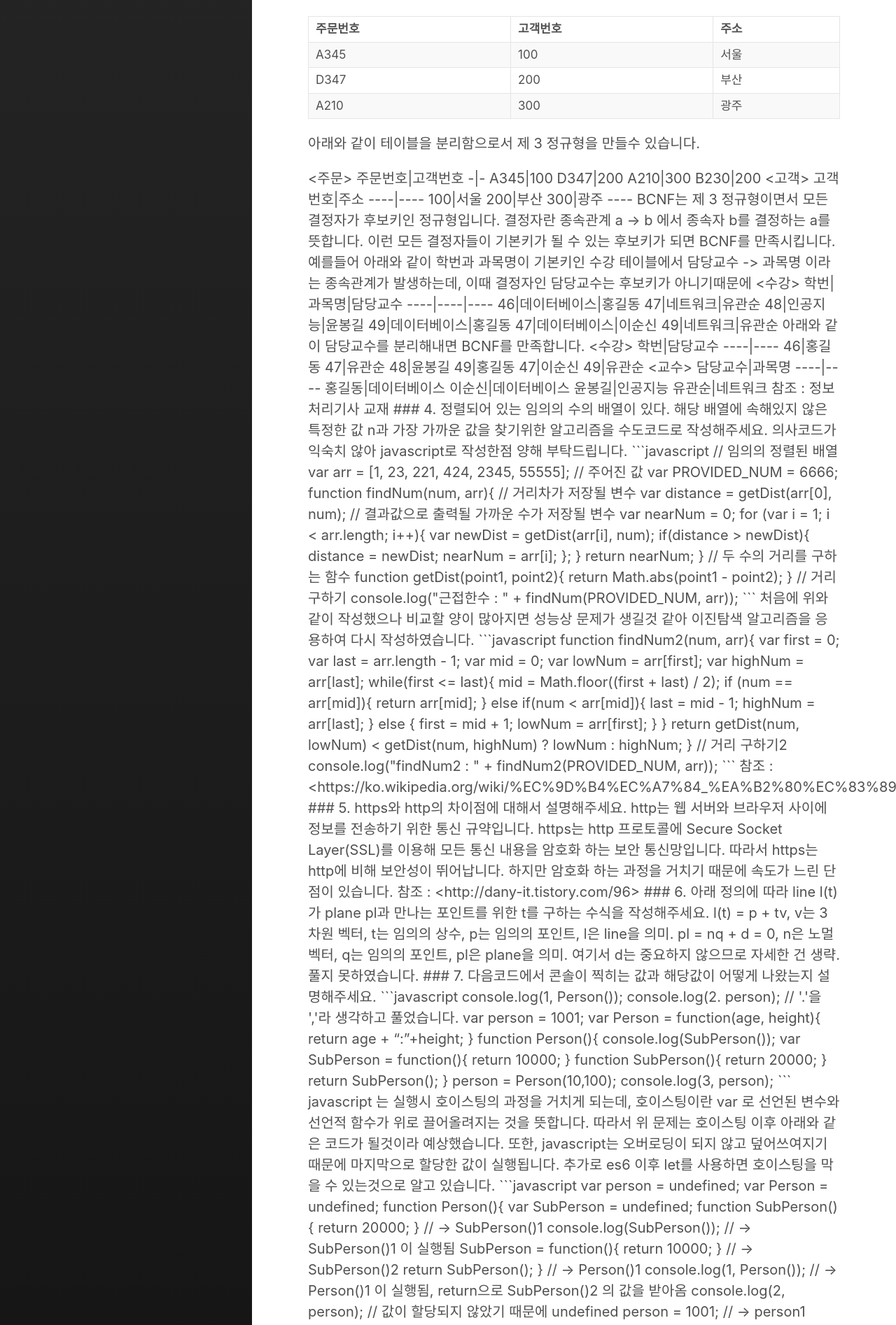
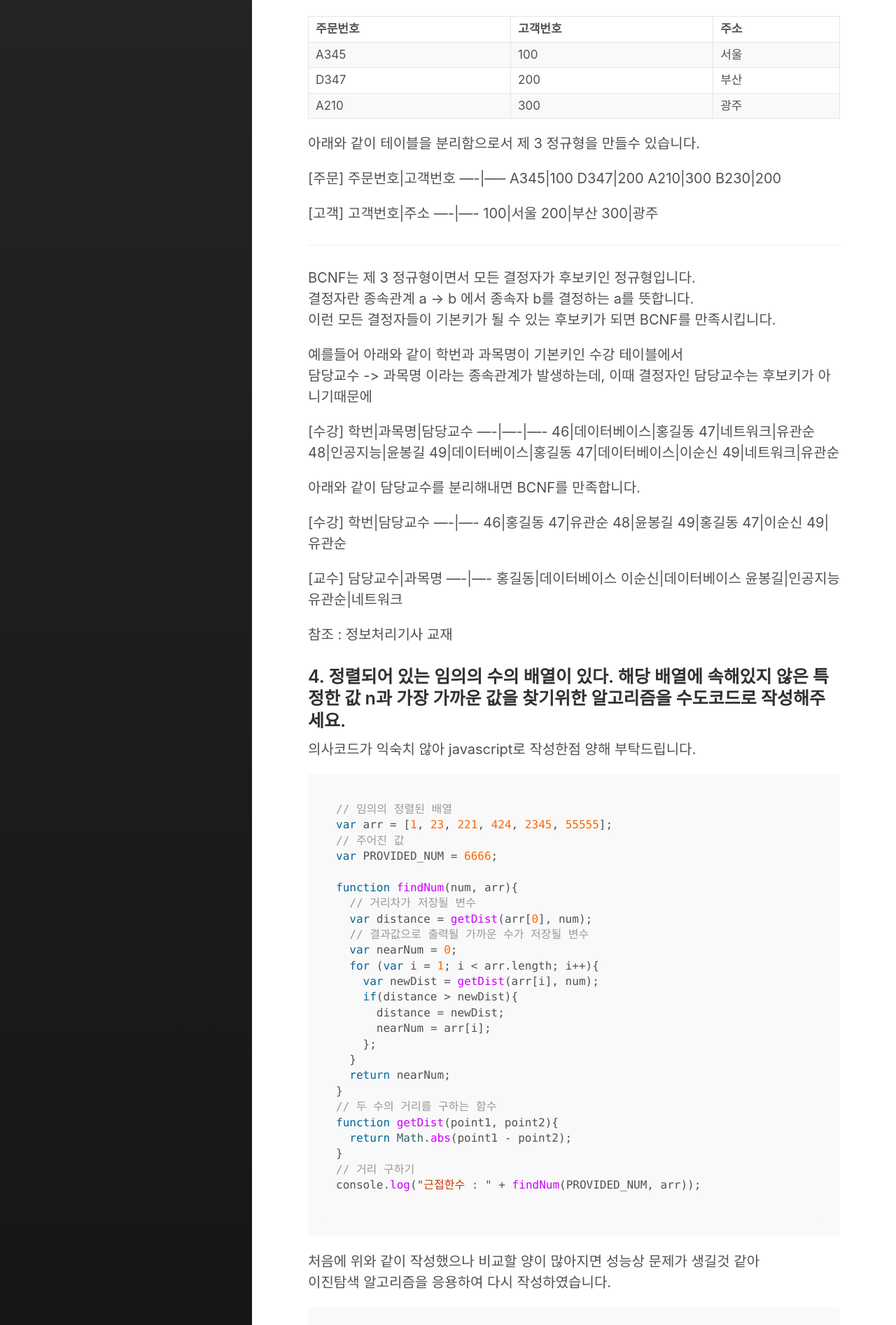
Before and after one commit to Inchijeong/Blog, a Jekyll site: the page built from _posts/2018-05-22-study-quiz.md, in a window 1280 px wide. Shown: the part 2011-3905 px from the top of the page at 70% size. Built offline with Jekyll 4.4.1, drawn with Linux system fonts in a browser that asks for light colours; some of the changed text lies outside the part shown.

Commit message:
Add post 'quiz' var05

```diff
--- a/_posts/2018-05-22-study-quiz.md
+++ b/_posts/2018-05-22-study-quiz.md
@@ -67,23 +67,22 @@ router.delete("/:id", function(req, res){
 [주문]
 
 주문번호|고객번호|주소
--|-|-
+----|-----|-----
 A345|100|서울
 D347|200|부산
 A210|300|광주
 
 아래와 같이 테이블을 분리함으로서 제 3 정규형을 만들수 있습니다.
 
-<주문>
-
+[주문]
 주문번호|고객번호
--|-
+----|-----
 A345|100
 D347|200
 A210|300
 B230|200
 
-<고객>
+[고객]
 고객번호|주소
 ----|----
 100|서울
@@ -100,7 +99,7 @@ B230|200
 담당교수 -> 과목명
 이라는 종속관계가 발생하는데, 이때 결정자인 담당교수는 후보키가 아니기때문에
 
-<수강>
+[수강]
 학번|과목명|담당교수
 ----|----|----
 46|데이터베이스|홍길동
@@ -112,7 +111,7 @@ B230|200
 
 아래와 같이 담당교수를 분리해내면 BCNF를 만족합니다.
 
-<수강>
+[수강]
 학번|담당교수
 ----|----
 46|홍길동
@@ -122,7 +121,7 @@ B230|200
 47|이순신
 49|유관순
 
-<교수>
+[교수]
 담당교수|과목명
 ----|----
 홍길동|데이터베이스
```
